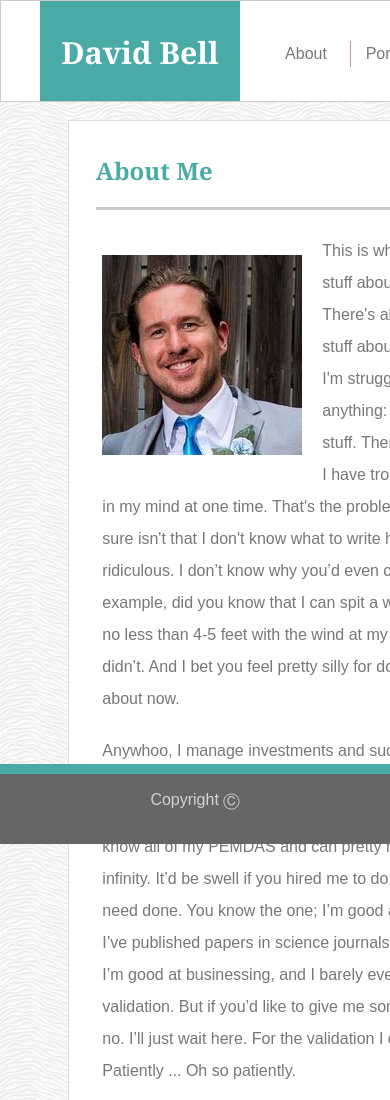
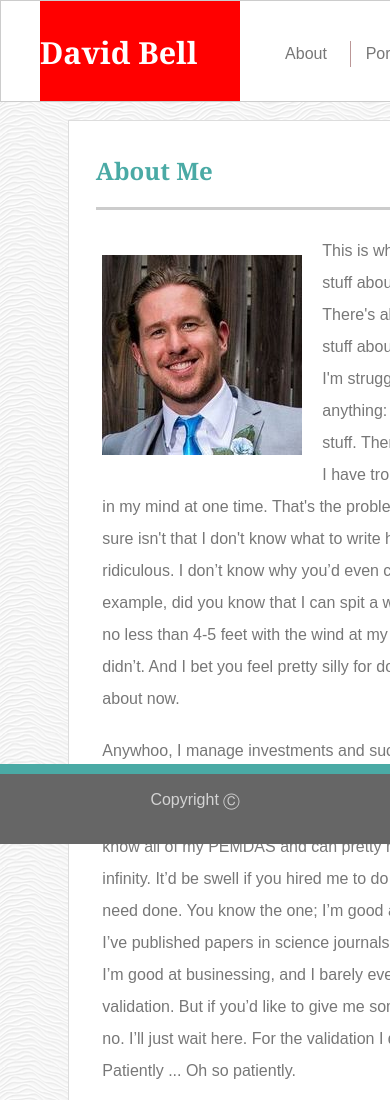
Before and after one commit to actualizeit/Responsive-Portfolio, a plain HTML site: page index.html in a window 390 px wide. Shown: the top 1100 px of the page. Drawn offline with Linux system fonts and the light colour scheme.

Commit message:
media querries responding

```diff
--- a/assets/css/style.css
+++ b/assets/css/style.css
@@ -233,3 +233,24 @@ input[type=submit] {
     -o-transform: rotate(-10deg);
     transform: rotate(-10deg);
   }
+
+    @media screen and (max-width: 980px) {
+        .MyNameBackground{
+            background: yellow;
+            display:flex;
+        }
+    }
+
+    @media screen and (max-width: 768px) {
+        .MyNameBackground{
+            background: purple;
+            display:flex;
+        }
+}
+
+    @media screen and (max-width: 640px) {
+        .MyNameBackground{
+            background: red;
+            display:flex;
+        }
+    }
--- a/index.html
+++ b/index.html
@@ -3,7 +3,7 @@
 <head>
     <title>All About David</title>
     <link rel="stylesheet" href="assets/css/style.css">
-
+    <meta name="viewport" content="width=device-width, initial-scale=1.0">
 </head>
 
 <body>
```
Also changed, not shown: contact.html (+1 -1 lines), portfolio.html (+1 -1 lines).
